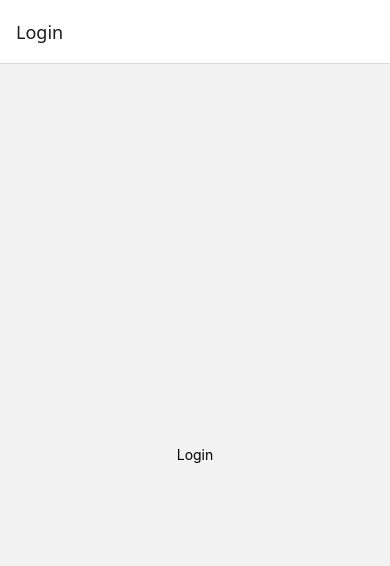
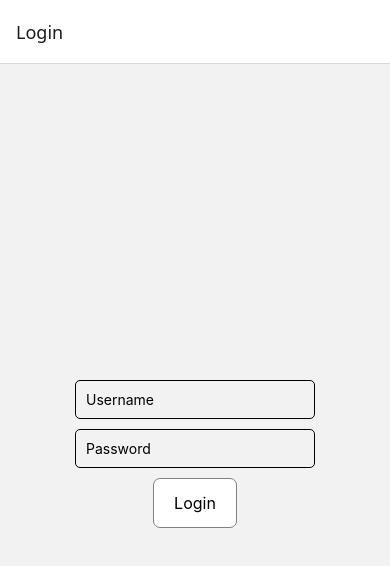
Before and after one commit to GeoGuest-Duo/GeoQuest, a React Native app: screen /LoginScreen in a window 390 px wide. Shown: the top 566 px of the page. Built offline with nearby package versions, Linux system fonts and the light colour scheme.

Commit message:
Built  a simple login UI
- added input fields for username and password
- created a button using a reusable button component
- Created a simple handler for validation

```diff
--- a/src/UI/Button.js
+++ b/src/UI/Button.js
@@ -0,0 +1,54 @@
+import { StyleSheet, Text, View } from 'react-native';
+import Selector from './Selector';
+
+export const Button = ({label, icon, onClick, styleButton, styleLabel}) => {
+// Initialisations ---------------------
+// State -------------------------------
+// Handlers ----------------------------
+// View --------------------------------
+    return (
+        <Selector
+            onPress={onClick}
+            style={[styles.button, styleButton]}
+            pressedStyle={styles.pressedButton}
+        >
+            {icon ? icon : null}
+            <Text style={[styles.label, styleLabel]}>{label}</Text>
+        </Selector>
+    );
+};
+
+export const ButtonTray = ({children}) => {
+// Initialisations ---------------------
+// State -------------------------------
+// Handlers ----------------------------
+// View --------------------------------
+    return <View style={styles.buttonTray}>{children}</View>
+};
+
+const styles = StyleSheet.create({
+    buttonTray: {
+        flexDirection: 'row',
+        gap: 15,
+    },
+    button: {
+        minHeight: 50,
+        borderWidth: 1,
+        borderRadius: 7,
+        borderColor: 'grey',
+        backgroundColor: 'white',
+        alignItems: 'center',
+        justifyContent: 'center',
+        paddingVertical: 12,
+        paddingHorizontal: 20,
+        flexDirection: 'row',
+        gap: 5,
+    },
+    label: {
+        fontSize: 16,
+    },
+    pressedButton: {
+        backgroundColor: 'azure',
+        elevation: 5,
+    },
+});
--- /dev/null
+++ b/src/UI/Selector.js
@@ -0,0 +1,20 @@
+import { Pressable, Vibration} from 'react-native';
+
+const Selector = ({ children, onPress, style, pressedStyle }) => {
+    // Initialisations ---------------------
+    // State -------------------------------
+    // Handlers ----------------------------
+    const handlePress = () => {
+        Vibration.vibrate(5);
+        onPress();
+    };
+
+    // View --------------------------------
+    return (
+        <Pressable onLongPress={handlePress} style={({pressed}) => [style, pressed && pressedStyle]}>
+            { children }
+        </Pressable>
+    );
+};
+
+export default Selector;
--- a/src/screens/LoginScreen.js
+++ b/src/screens/LoginScreen.js
@@ -1,9 +1,37 @@
-import { StyleSheet, Text, View } from "react-native";
+import { useState } from "react";
+import { StyleSheet, Text, TextInput, View } from "react-native";
+import { Button } from "../UI/Button";
 
 const LoginScreen = () => {
+    // Initialisations ---------------------
+    // State -------------------------------
+    const [username, setUsername] = useState('');
+    const [password, setPassword] = useState('');
+
+    // Handlers ----------------------------
+    const handleLogin = () => {
+        console.log("Username:", username)
+        console.log("Password:", password)
+    }
+
+    // View --------------------------------
     return (
         <View style={styles.container}>
-      <Text>Login</Text>
+            <TextInput
+                placeholder="Username"
+                value={username}
+                onChangeText={setUsername}
+                style={styles.inputField}
+            />
+
+            <TextInput
+                placeholder="Password"
+                value={password}
+                onChangeText={setPassword}
+                style={styles.inputField}
+            />
+
+            <Button label="Login" onClick={handleLogin} />
         </View>
     );
 };
@@ -14,6 +42,12 @@ const styles = StyleSheet.create({
         justifyContent: "center",
         alignItems: "center",
     },
+    inputField: {
+        borderWidth: 1,
+        padding: 10,
+        marginBottom: 10,
+        borderRadius: 5,
+    }
 });
 
 export default LoginScreen;
```
Also changed, not shown: App.js (line endings or trailing spaces). Lines whose indentation alone changed are shown as unchanged.
